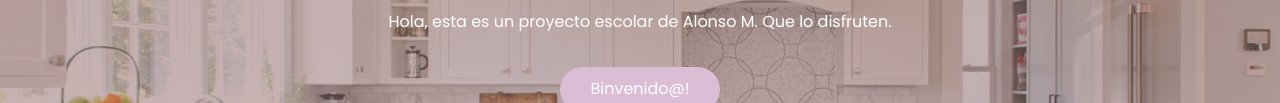
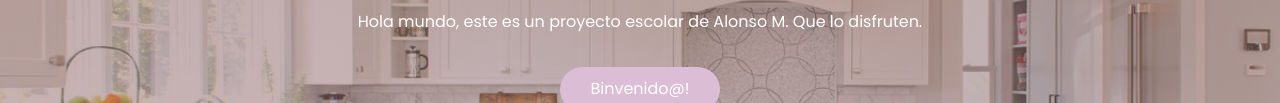
Before and after one commit to spooky1703/desserts-by-sam, a plain HTML site: page INDEX.html in a window 1280 px wide. Shown: the part 326-429 px from the top of the page. Drawn offline with Linux system fonts and the light colour scheme.

Commit message:
Update INDEX.html

```diff
--- a/INDEX.html
+++ b/INDEX.html
@@ -44,7 +44,7 @@
 
         <section class="hero__container container">
             <h1 class="hero__title">Un sabor que a todos les encantará</h1>
-            <p class="hero__paragraph">Hola, esta es un proyecto escolar de Alonso M. Que lo disfruten.</p>
+            <p class="hero__paragraph">Hola mundo, este es un proyecto escolar de Alonso M. Que lo disfruten.</p>
             <a class="cta">Binvenido@!</a>
         </section>
 
```
